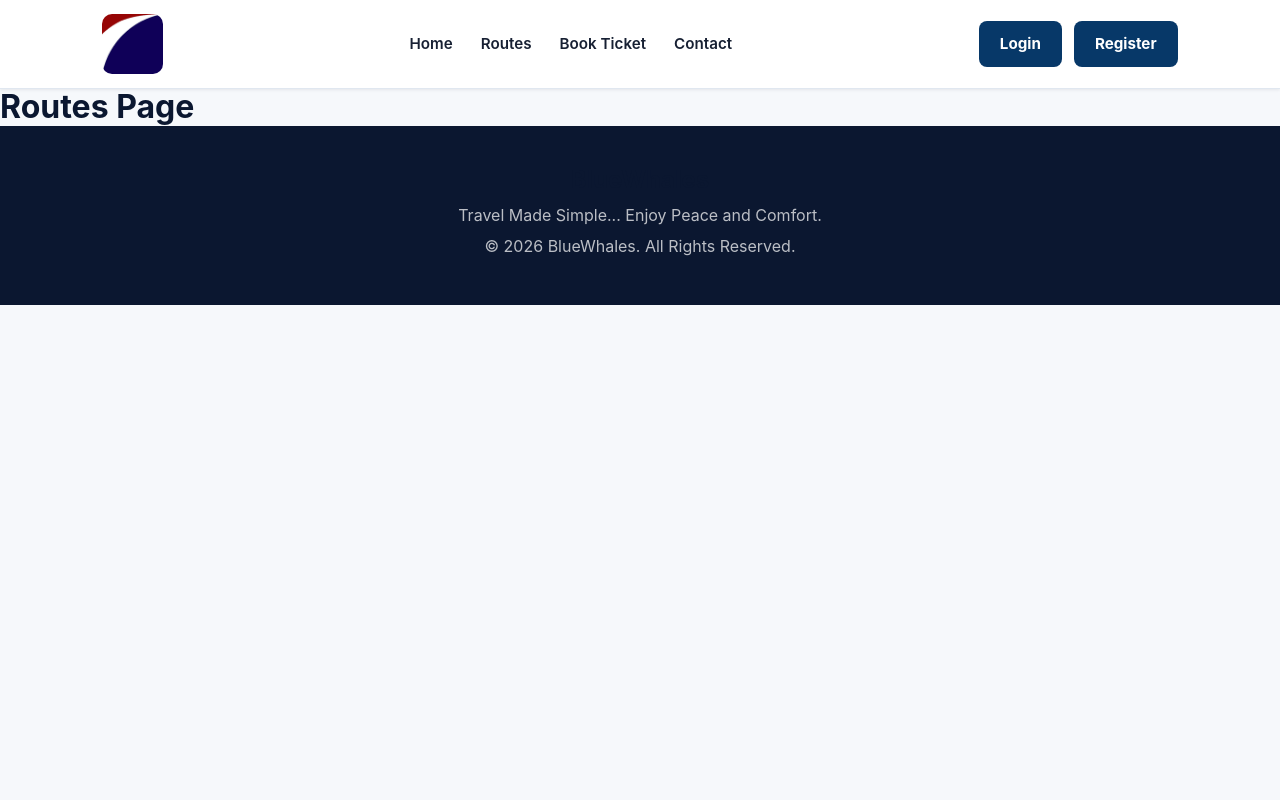
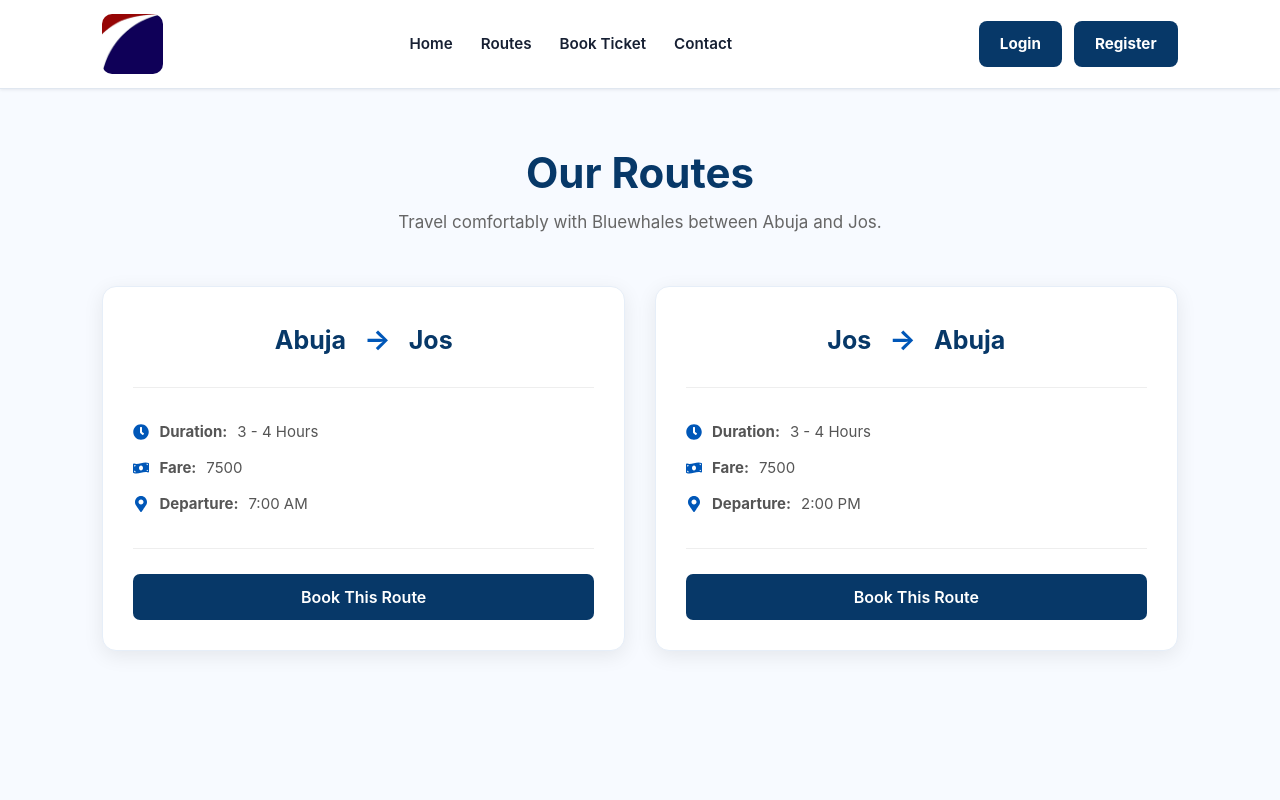
Before and after one commit to imanasseh03-ui/transport-booking, a React (Vite) app in the folder transport-booking-system/client/: page /routes in a window 1280 px wide. Shown: the top 800 px of the page. Built offline with nearby package versions, Linux system fonts and the light colour scheme.

Commit message:
feat: implement booking functionality in PopularRoutes and RoutesPage components; add CSS for RoutesPage styling

```diff
--- a/transport-booking-system/client/src/components/PopularRoutes/PopularRoutes.jsx
+++ b/transport-booking-system/client/src/components/PopularRoutes/PopularRoutes.jsx
@@ -1,23 +1,37 @@
 import "./PopularRoutes.css";
-import routes from "../../data/routes"
+import routes from "../../data/routes";
 import { FaMapMarkerAlt, FaClock, FaMoneyBillWave } from "react-icons/fa";
+import { useNavigate } from "react-router-dom";
 
 function PopularRoutes() {
+    const navigate = useNavigate();
 
+    const handleBookNow = (route) => {
+        navigate("/search-results", {
+            state: {
+                from: route.from,
+                to: route.to,
+                date: "",
+                passengers: "1",
+            },
+        });
+    };
 
     return (
         <section className="popular-routes">
             <h2>Popular Routes</h2>
-            <p>Choose from our most freqently traveled routes.</p>
+            <p>Choose from our most frequently traveled routes.</p>
 
             <div className="routes-container">
                 {routes.map((route, index) => (
                     <div className="route-card" key={index}>
+
                         <h3>
-                            {route.form} <span>→</span>
+                            {route.from} <span>→</span> {route.to}
                         </h3>
 
                         <div className="route-info">
+
                             <p>
                                 <FaClock className="icon" />
                                 {route.duration}
@@ -32,9 +46,13 @@ function PopularRoutes() {
                                 <FaMapMarkerAlt className="icon" />
                                 Departure: {route.departure}
                             </p>
+
                         </div>
 
-                        <button>Book Now</button>
+                        <button onClick={() => handleBookNow(route)}>
+                            Book Now
+                        </button>
+
                     </div>
                 ))}
             </div>
--- /dev/null
+++ b/transport-booking-system/client/src/pages/RoutesPage.css
@@ -0,0 +1,177 @@
+.routes-page {
+    padding: 60px 8%;
+    background: #f7faff;
+    min-height: 100vh;
+}
+
+/* Header */
+
+.routes-header {
+    text-align: center;
+    margin-bottom: 50px;
+}
+
+.routes-header h1 {
+    font-size: 42px;
+    color: var(--primary-dark);
+    margin-bottom: 12px;
+}
+
+.routes-header p {
+    font-size: 17px;
+    color: #666;
+}
+
+
+/* Routes Grid */
+
+.routes-grid {
+    display: grid;
+    grid-template-columns: repeat(2, 1fr);
+    gap: 30px;
+    max-width: 1100px;
+    margin: 0 auto;
+}
+
+
+/* Route Card */
+
+.route-page-card {
+    background: #ffffff;
+    padding: 30px;
+    border-radius: 14px;
+    box-shadow: 0 5px 20px rgba(0, 0, 0, 0.08);
+    border: 1px solid #e6eef8;
+    transition: transform 0.3s ease, box-shadow 0.3s ease;
+}
+
+.route-page-card:hover {
+    transform: translateY(-5px);
+    box-shadow: 0 10px 25px rgba(0, 87, 184, 0.15);
+}
+
+
+/* Route Title */
+
+.route-title {
+    display: flex;
+    align-items: center;
+    justify-content: center;
+    gap: 18px;
+    margin-bottom: 25px;
+}
+
+.route-title h2 {
+    color: var(--primary-dark);
+    font-size: 25px;
+    margin: 0;
+}
+
+.route-title span {
+    color: #0057b8;
+    font-size: 28px;
+    font-weight: bold;
+}
+
+
+/* Route Details */
+
+.route-details {
+    border-top: 1px solid #eeeeee;
+    border-bottom: 1px solid #eeeeee;
+    padding: 20px 0;
+    margin-bottom: 25px;
+}
+
+.route-details p {
+    display: flex;
+    align-items: center;
+    gap: 10px;
+    margin: 12px 0;
+    color: #555;
+    font-size: 15px;
+}
+
+.route-icon {
+    color: #0057b8;
+    font-size: 16px;
+}
+
+
+/* Button */
+
+.route-page-card button {
+    width: 100%;
+    padding: 13px 20px;
+    border: none;
+    border-radius: 7px;
+    background: var(--primary-dark);
+    color: white;
+    font-size: 16px;
+    font-weight: 600;
+    cursor: pointer;
+    transition: background 0.3s ease, transform 0.2s ease;
+}
+
+.route-page-card button:hover {
+    background: #003f88;
+    transform: translateY(-2px);
+}
+
+
+/* Tablet */
+
+@media (max-width: 768px) {
+
+    .routes-page {
+        padding: 45px 5%;
+    }
+
+    .routes-header h1 {
+        font-size: 34px;
+    }
+
+    .routes-grid {
+        grid-template-columns: 1fr;
+    }
+
+}
+
+
+/* Mobile */
+
+@media (max-width: 480px) {
+
+    .routes-page {
+        padding: 35px 20px;
+    }
+
+    .routes-header {
+        margin-bottom: 35px;
+    }
+
+    .routes-header h1 {
+        font-size: 30px;
+    }
+
+    .routes-header p {
+        font-size: 15px;
+    }
+
+    .route-page-card {
+        padding: 22px;
+    }
+
+    .route-title {
+        gap: 10px;
+    }
+
+    .route-title h2 {
+        font-size: 21px;
+    }
+
+    .route-title span {
+        font-size: 23px;
+    }
+
+}
--- a/transport-booking-system/client/src/pages/RoutesPage.jsx
+++ b/transport-booking-system/client/src/pages/RoutesPage.jsx
@@ -1,5 +1,87 @@
+import "./RoutesPage.css";
+import { useNavigate } from "react-router-dom";
+import routes from "../data/routes";
+import { FaMapMarkerAlt, FaClock, FaMoneyBillWave } from "react-icons/fa";
+
 function RoutesPage() {
-    return <h1>Routes Page</h1>
+    const navigate = useNavigate();
+
+    const handleBookRoute = (route) => {
+        navigate("/search-results", {
+            state: {
+                from: route.from,
+                to: route.to,
+                date: "",
+                passengers: "1",
+            },
+        });
+    };
+
+    return (
+        <section className="routes-page">
+
+            <div className="routes-header">
+                <h1>Our Routes</h1>
+
+                <p>
+                    Travel comfortably with Bluewhales between Abuja and Jos.
+                </p>
+            </div>
+
+            <div className="routes-grid">
+
+                {routes.map((route, index) => (
+
+                    <div className="route-page-card" key={index}>
+
+                        <div className="route-title">
+                            <h2>
+                                {route.from}
+                            </h2>
+
+                            <span>→</span>
+
+                            <h2>
+                                {route.to}
+                            </h2>
+                        </div>
+
+                        <div className="route-details">
+
+                            <p>
+                                <FaClock className="route-icon" />
+                                <strong>Duration:</strong>{" "}
+                                {route.duration}
+                            </p>
+
+                            <p>
+                                <FaMoneyBillWave className="route-icon" />
+                                <strong>Fare:</strong>{" "}
+                                {route.price}
+                            </p>
+
+                            <p>
+                                <FaMapMarkerAlt className="route-icon" />
+                                <strong>Departure:</strong>{" "}
+                                {route.departure}
+                            </p>
+
+                        </div>
+
+                        <button
+                            onClick={() => handleBookRoute(route)}
+                        >
+                            Book This Route
+                        </button>
+
+                    </div>
+
+                ))}
+
+            </div>
+
+        </section>
+    );
 }
 
 export default RoutesPage;
```
Also changed, not shown: 1 other file (tests, documents, lock files or other folders).
